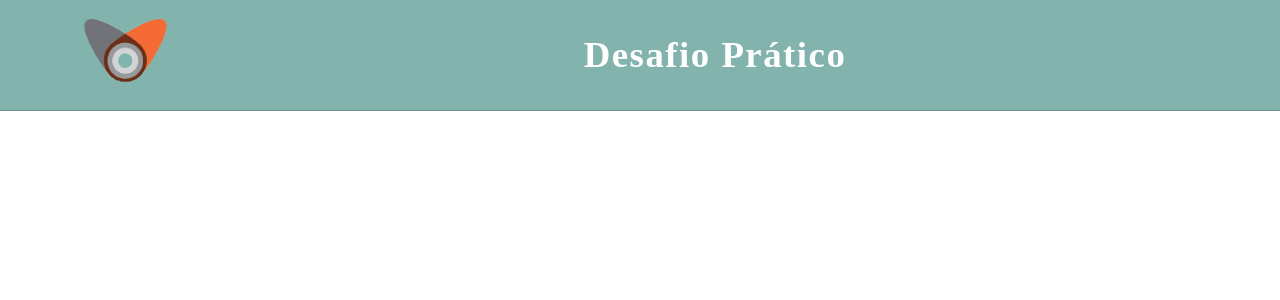
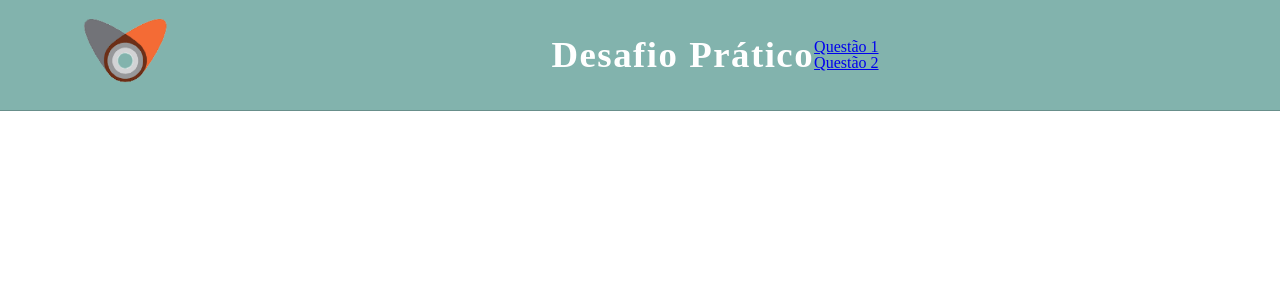
Before and after one commit to italoO13/desafio-pratico-alcoma, a React (Create React App) app: page / in a window 1280 px wide. Shown: the top 300 px of the page. Built offline with nearby package versions, Linux system fonts and the light colour scheme.

Commit message:
chore: configurando react router dom

```diff
--- a/src/App.jsx
+++ b/src/App.jsx
@@ -1,10 +1,13 @@
 import React from 'react';
+import { Routes, Route } from 'react-router-dom';
 import Container from './App.styles';
-import Header from './Components/Header/Header';
+import Home from './Pages/Home/Home';
 
 const App = () => (
   <Container>
-    <Header />
+    <Routes>
+      <Route path="/" element={<Home />} />
+    </Routes>
   </Container>
 );
 
--- a/src/Components/Header/Header.jsx
+++ b/src/Components/Header/Header.jsx
@@ -1,4 +1,5 @@
 import React from 'react';
+import { Link } from 'react-router-dom';
 import { Container, Wrapper, Nav } from './Header.styles';
 import logo from '../../imgs/logo.png';
 
@@ -10,6 +11,10 @@ const Header = () => (
     </Wrapper>
     <Nav>
       <h1>Desafio Prático</h1>
+      <ul>
+        <li><Link to="/questao1">Questão 1</Link></li>
+        <li><Link to="/questão2">Questão 2</Link></li>
+      </ul>
     </Nav>
   </Container>
 );
--- /dev/null
+++ b/src/Pages/Home/Home.jsx
@@ -0,0 +1,11 @@
+import React from 'react';
+import Container from './Home.styles';
+import Header from '../../Components/Header/Header';
+
+const Home = () => (
+  <Container>
+    <Header />
+  </Container>
+);
+
+export default Home;
--- /dev/null
+++ b/src/Pages/Home/Home.styles.js
@@ -0,0 +1,9 @@
+import styled from 'styled-components';
+
+const Container = styled.div`
+  background-color: #fff;
+  color: #797a81;
+  min-height:100vh;
+`;
+
+export default Container;
--- a/src/index.jsx
+++ b/src/index.jsx
@@ -1,11 +1,14 @@
 import React from 'react';
 import ReactDOM from 'react-dom/client';
+import { BrowserRouter } from 'react-router-dom';
 import './index.css';
 import App from './App';
 
 const root = ReactDOM.createRoot(document.getElementById('root'));
 root.render(
-  <React.StrictMode>
-    <App />
-  </React.StrictMode>,
+  <BrowserRouter>
+    <React.StrictMode>
+      <App />
+    </React.StrictMode>
+  </BrowserRouter>,
 );
```
